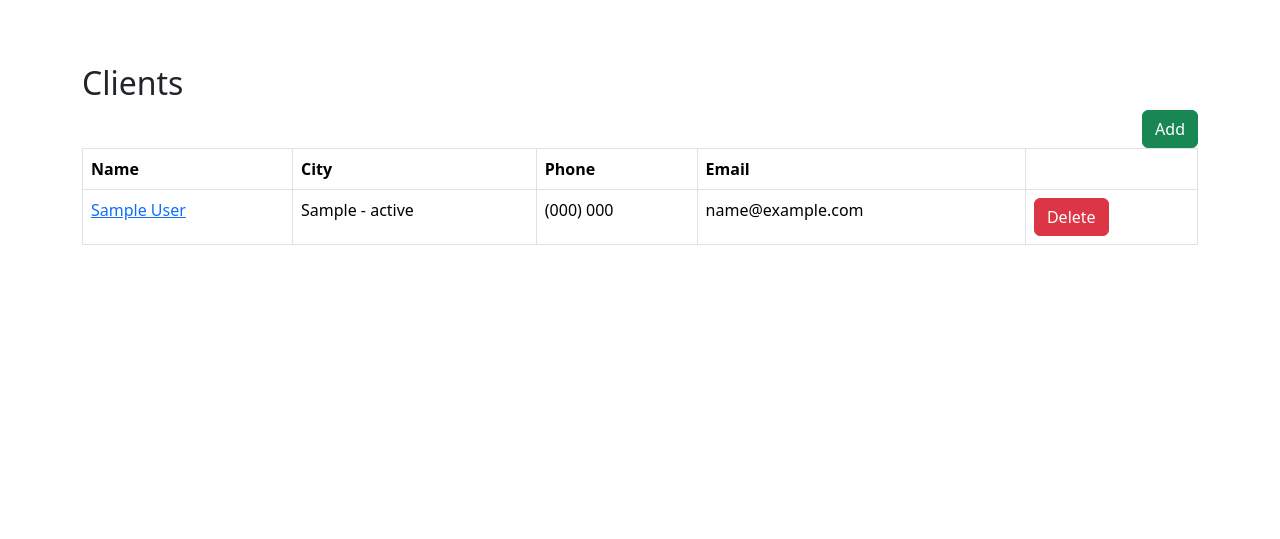
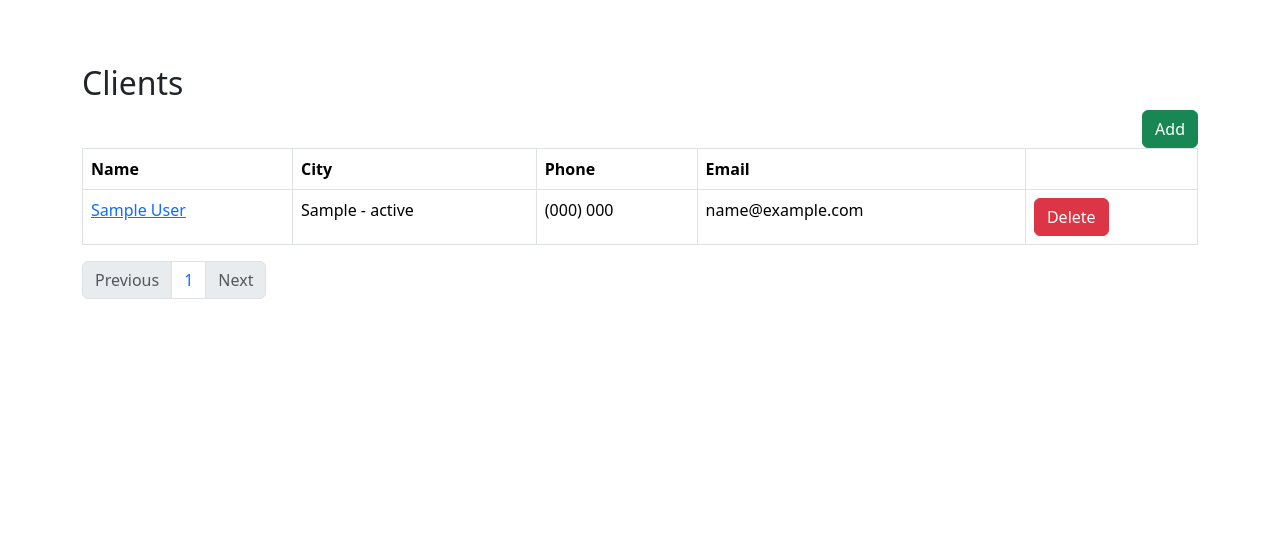
Before and after one commit to henriquealvesgonzaga87/CMS, a Django app: page /customer/list/ in a window 1280 px wide. Shown: the part 56-595 px from the top of the page. Run offline with Django 4.2, Linux system fonts and the light colour scheme; tables that the repository leaves empty hold one stand-in row (values such as "Sample post"); some libraries are stand-ins or nearby versions.

Commit message:
this commit creates the pagination nav on the frontend

```diff
--- a/cms/customer/templates/customer/customer_list.html
+++ b/cms/customer/templates/customer/customer_list.html
@@ -32,4 +32,22 @@
       {% endfor %}
     </tbody>
   </table>
+
+  <ul class="pagination">
+    {% if page_obj.has_previous %}
+      <li class="page-item"><a class="page-link" href="?page={{ page_obj.previous_page_number }}">Previous</a></li>
+    {% else %}
+      <li class="page-item disabled"><a class="page-link" href="#">Previous</a></li>
+    {% endif %}
+    {% for object in page_obj.paginator.page_range %}
+      <li class="page-item"><a class="page-link" href="?page={{ forloop.counter }}">{{ forloop.counter }}</a></li>
+    {% endfor %}
+      {% if page_obj.has_next %}
+      <li class="page-item"><a class="page-link" href="?page={{ page_obj.next_page_number }}">Next</a></li>
+    {% else %}
+      <li class="page-item disabled"><a class="page-link" href="#">Next</a></li>
+    {% endif %}
+
+  </ul>
+
 {% endblock %}
--- a/cms/customer/views.py
+++ b/cms/customer/views.py
@@ -8,6 +8,7 @@ from django.shortcuts import get_object_or_404
 
 class CustomerListView(ListView):
     template_name = "customer/customer_list.html"
+    paginate_by = 10
     model = Customer
     queryset = Customer.objects.all()
 
```
